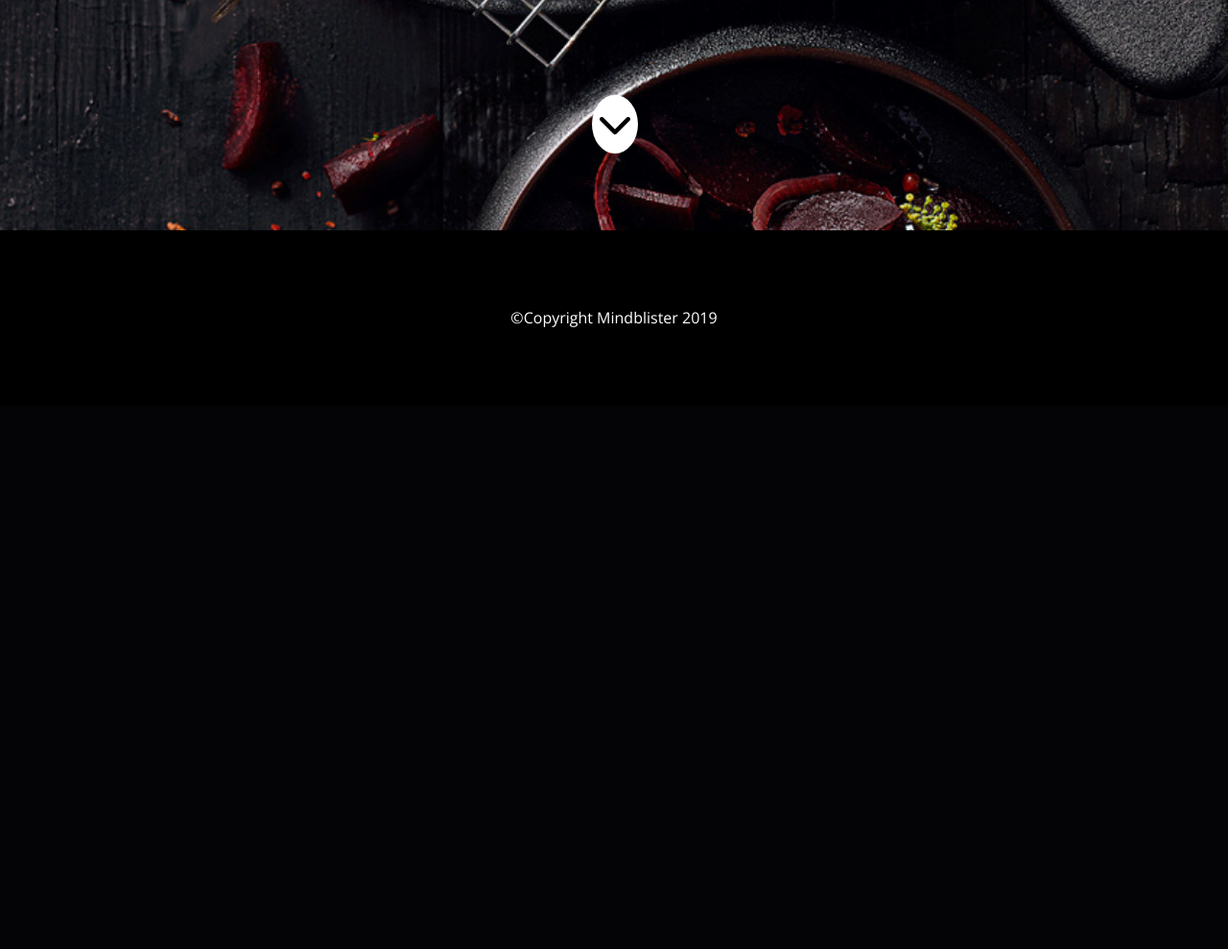
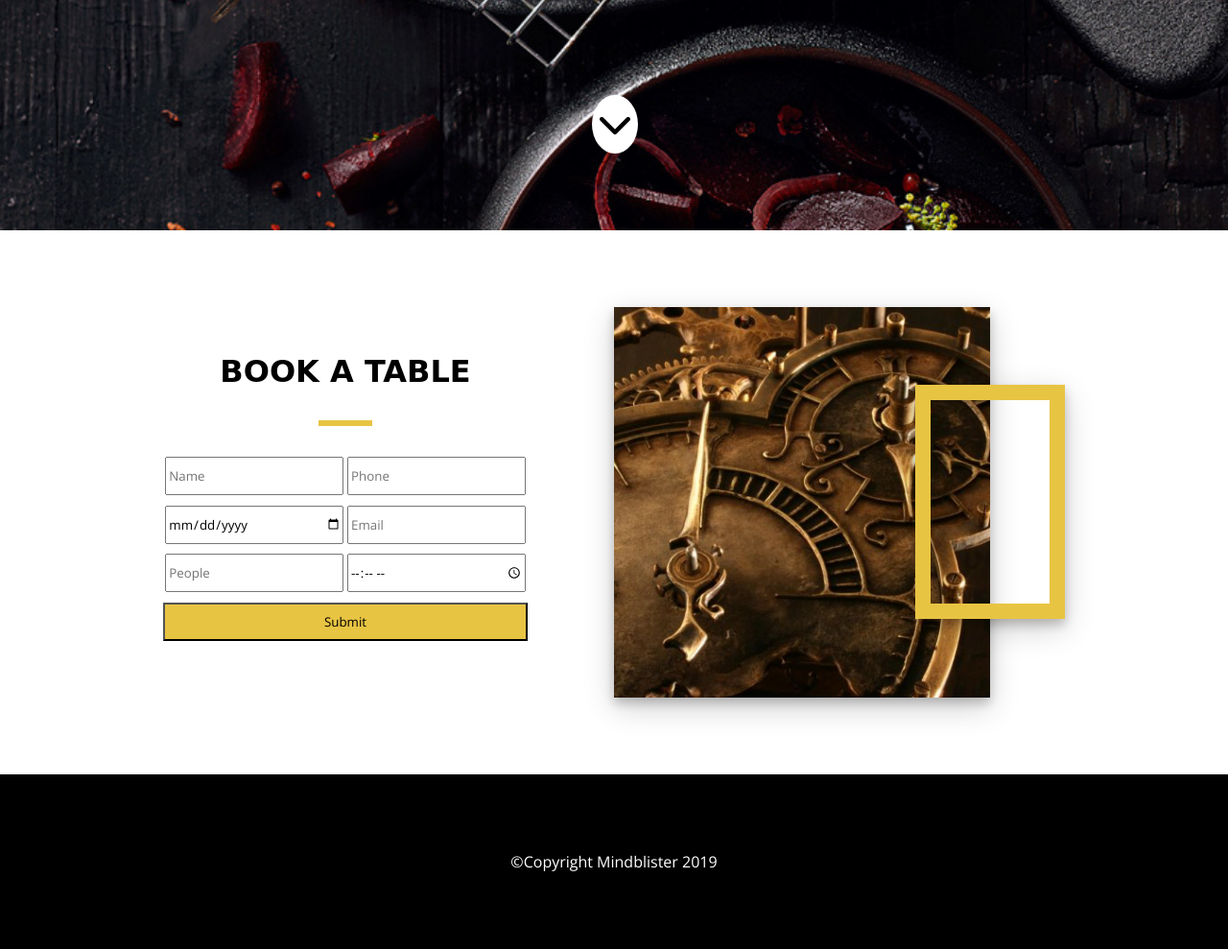
Before and after one commit to Isabelle-github/restaurant_ejs_repo, a Node server app: page /booking in a window 1280 px wide. Shown: the part 855-1844 px from the top of the page at 96% size. Before the commit the page ends 1196 px from the top, so only its background shows below. Run offline with Node 20, Linux system fonts and the light colour scheme; some web fonts are replaced.

Commit message:
booking draft

```diff
--- a/public/css/style.css
+++ b/public/css/style.css
@@ -169,42 +169,42 @@ body header section .socialMedia a:hover {
   opacity: 0.7;
 }
 
-body main #about, body #team {
+body main #about, body #team, body #booking {
   display: -webkit-box;
   display: -ms-flexbox;
   display: flex;
   padding: 5em;
 }
 
-body main #about article, body #team article {
+body main #about article, body #team article, body #booking article {
   padding: 3em;
   text-align: center;
   width: 50%;
 }
 
-body main #about article h1, body #team article h1 {
+body main #about article h1, body #team article h1, body #booking article h1 {
   font-family: "Fredericka the Great", cursive;
   margin-bottom: 1em;
   font-size: 2em;
 }
 
-body main #about article .line, body #team article .line {
+body main #about article .line, body #team article .line, body #booking article .line {
   width: 12%;
   border-top: #E8C443 6px solid;
   margin: 0 auto;
   margin-bottom: 2em;
 }
 
-body main #about article p:nth-of-type(1), body #team article p:nth-of-type(1) {
+body main #about article p:nth-of-type(1), body #team article p:nth-of-type(1), body #booking article p:nth-of-type(1) {
   font-size: 1.2em;
   margin-bottom: 1em;
 }
 
-body main #about article p, body #team article p {
+body main #about article p, body #team article p, body #booking article p {
   margin-bottom: 1em;
 }
 
-body main #about .img, body #team .img {
+body main #about .img, body #team .img, body #booking .img {
   -o-object-fit: fill;
      object-fit: fill;
   -webkit-box-shadow: 0 6px 10px 0 rgba(0, 0, 0, 0.2), 0 10px 30px 0 rgba(0, 0, 0, 0.19);
@@ -216,7 +216,7 @@ body main #about .img, body #team .img {
   background-position: center;
 }
 
-body main #about .img .square, body #team .img .square {
+body main #about .img .square, body #team .img .square, body #booking .img .square {
   position: relative;
   top: 20%;
   left: 80%;
@@ -227,15 +227,19 @@ body main #about .img .square, body #team .img .square {
           box-shadow: 0 6px 10px 0 rgba(0, 0, 0, 0.2), 0 10px 30px 0 rgba(0, 0, 0, 0.19);
 }
 
-body main #about #team, body #team #team {
-  background-image: url("../img/team-bg.jpeg");
-  background-repeat: no-repeat;
-  background-size: cover;
-  background-position: center;
+body main #booking .img {
+  background-image: url("../img/booking-img.jpeg");
 }
 
-body main #about #team .img, body #team #team .img {
-  background-image: url("../img/team-img.jpeg");
+body main #booking article form input {
+  width: 40%;
+  height: 3em;
+  margin-bottom: 0.8em;
+}
+
+body main #booking article form input:last-of-type {
+  width: 82%;
+  background-color: #E8C443;
 }
 
 body footer {
--- a/public/css/style.scss
+++ b/public/css/style.scss
@@ -152,7 +152,7 @@ body{
     }
 
     // ABOUT
-    main #about, #team{
+    main #about, #team, #booking{
         display: flex;
         padding: 5em;
 
@@ -197,19 +197,26 @@ body{
                 box-shadow: 0 6px 10px 0 rgba(0, 0, 0, 0.2), 0 10px 30px 0 rgba(0, 0, 0, 0.19);
             }
         }
-        #team{
-            background-image: url('../img/team-bg.jpeg');
 
-            background-repeat: no-repeat;
-            background-size:cover;
-            background-position: center;
-            .img{
-                background-image: url('../img/team-img.jpeg') ;
-               .square{
-
-               }
+    }
+    main #booking{
+        .img{
+            background-image: url('../img/booking-img.jpeg') ;
+        }
+        article{
+            form{
+                input{
+                     width: 40%;
+                     height: 3em;
+                     margin-bottom: 0.8em;
+                }
+                input:last-of-type{
+                   width: 82%;
+                   background-color: $yellow-color;
+                }
             }
         }
+
     }
     //FOOTER
     footer{
--- a/views/booking.ejs
+++ b/views/booking.ejs
@@ -13,6 +13,27 @@
 
 <body>
     <%- include('./partials/header.ejs') %>
+        <main>
+            <section id="booking">
+                <article>
+                    <h1>BOOK A TABLE</h1>
+                    <div class="line"></div>
+                    <form action="">
+                        <input type="text" placeholder="Name">
+                        <input type="tel" placeholder="Phone">
+                        <input type="date" placeholder="Date(mm/dd)">
+                        <input type="email" placeholder="Email">
+                        <input type="number" placeholder="People">
+                        <input type="time" placeholder="Time">
+                        <input type="submit">
+                    </form>
+                </article>
+                <div class="img">
+                    <!-- <img src="../img/booking-img.jpeg" alt=""> -->
+                    <div class="square"></div>
+                </div>
+            </section>
+        </main>
         <%- include('./partials/footer.ejs') %>
 </body>
 
```
Also changed, not shown: public/img/booking-img.jpeg (added), 1 other file.
